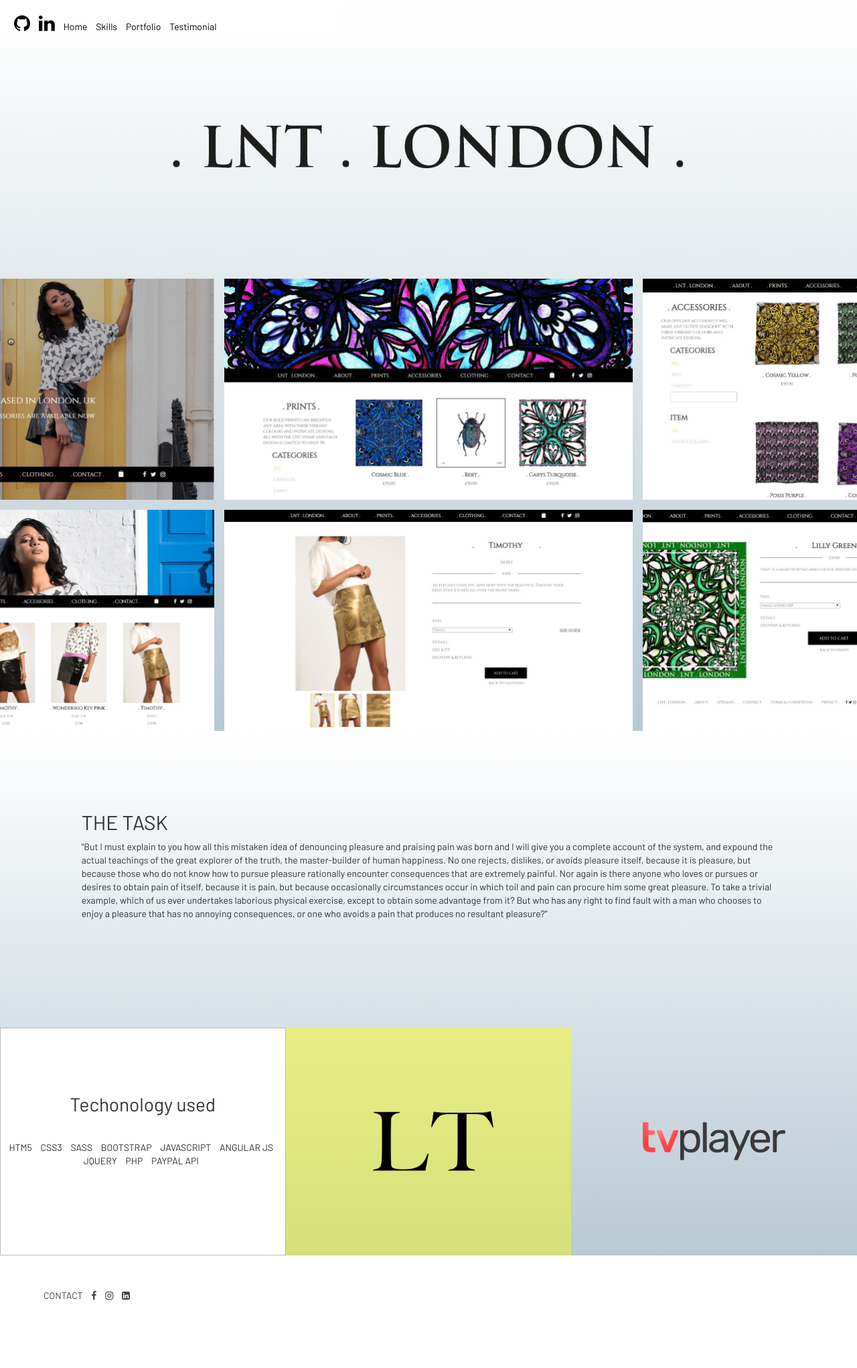
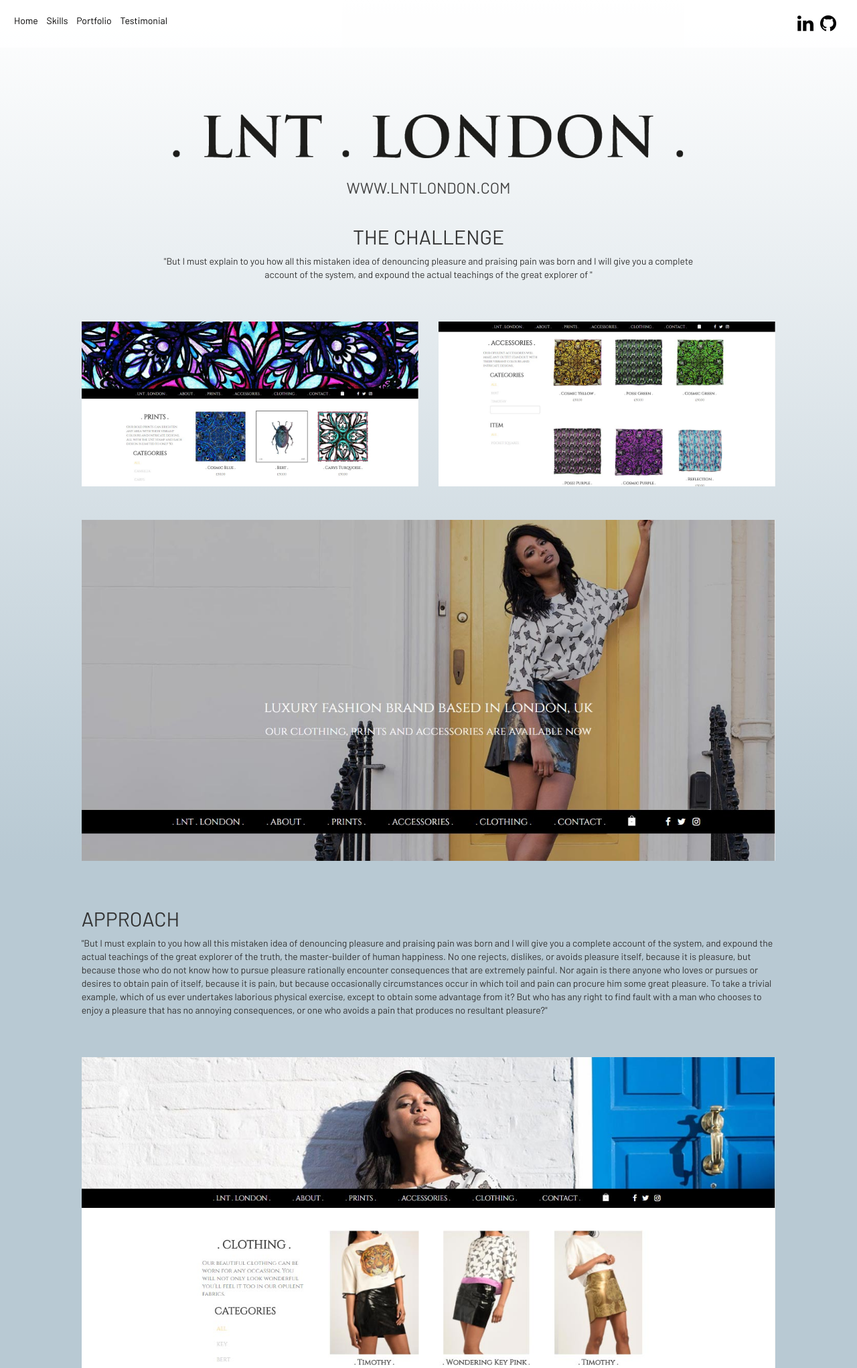
Before and after one commit to olu1987/olu_new, a PHP site: page /lnt.php in a window 1280 px wide. Shown: the top 2042 px of the page at 67% size. Before the commit the page ends 1940 px from the top, so only its background shows below. Run offline with PHP 8.4, Linux system fonts and the light colour scheme.

Commit message:
styling for lnt and tvp pages

```diff
--- a/build/css/application.css
+++ b/build/css/application.css
@@ -224,9 +227,12 @@ body {
     background: rgba(0, 0, 0, 0.29);
     top: 0; }
 
-.lnt-header-logo, .tvp-header {
+.tvp-header {
   margin-top: 100px;
-  margin-bottom: 100px; }
+  margin-bottom: 40px; }
+
+.lnt-header-logo {
+  margin-top: 100px; }
 
 .leshia-header-text {
   padding: 100px 0; }
@@ -254,6 +260,9 @@ body {
   /* w3c */
   filter: progid:DXImageTransform.Microsoft.gradient( startColorstr='#ffffff', endColorstr='#b8c9d3',GradientType=0 );
   /* ie6-9 */ }
+
+.lnt-solid-bg {
+  background: #b8c9d3; }
 
 .vantworks-bg {
   background: -moz-linear-gradient(90deg, #d2c2c3 0%, #d2c2c3 51%, white 100%);
@@ -381,7 +392,6 @@ body {
     .tile.covervidz img {
       border-radius: 10px; }
   .tile.tech {
-    background: #ffffff;
     border: 1px solid rgba(0, 0, 0, 0.28);
     cursor: default;
     display: block;
@@ -390,53 +400,6 @@ body {
 
 .leshia.grid-images .row {
   margin-top: 0; }
-
-.grid-images .row {
-  margin-top: 15px; }
-
-.grid-images .image-1 {
-  height: 330px;
-  background: url(../../img/lnt-one.jpg);
-  background-size: cover;
-  background-position: right;
-  margin-left: -15px;
-  margin-right: -15px; }
-
-.grid-images .image-2 {
-  height: 330px;
-  background: url(../../img/lnt-two.jpg);
-  background-size: cover;
-  background-position: center; }
-
-.grid-images .image-3 {
-  height: 330px;
-  background: url(../../img/lnt-three.jpg);
-  background-size: cover;
-  background-position: -62px;
-  margin-left: -15px;
-  margin-right: -15px; }
-
-.grid-images .image-4 {
-  height: 330px;
-  background: url(../../img/lnt-four.jpg);
-  background-size: cover;
-  background-position: -275px;
-  margin-left: -15px;
-  margin-right: -15px; }
-
-.grid-images .image-5 {
-  height: 330px;
-  background: url(../../img/lnt-five.jpg);
-  background-size: cover;
-  background-position: center; }
-
-.grid-images .image-6 {
-  height: 330px;
-  background: url(../../img/lnt-six.jpg);
-  background-size: cover;
-  background-position: -171px;
-  margin-left: -15px;
-  margin-right: -15px; }
 
 .html {
   background: #f1f1f1; }
@@ -561,8 +524,8 @@ body {
     transform: rotate(360deg); } }
 
 .task-description {
-  padding-top: 100px;
-  padding-bottom: 150px; }
+  padding-top: 50px;
+  padding-bottom: 50px; }
 
 .nav-toggle {
   position: fixed;
@@ -621,6 +584,13 @@ body {
     color: #000;
     padding-right: 10px; }
 
+.site-link {
+  font-size: 23px;
+  color: #444444; }
+  .site-link.lnt {
+    margin-top: -22px;
+    display: block; }
+
 @media (max-width: 1520px) {
   .container {
     width: 100%; } }
--- a/header.php
+++ b/header.php
@@ -27,12 +27,13 @@
 
 </div>
 <div class="navbar fixed-nav hidden-sm hidden-xs">
-    <a target="_blank" href="https://github.com/olu1987"><i class="fa fa-2x fa-github" aria-hidden="true"></i></a>
-    <a target="_blank" href="https://uk.linkedin.com/in/olu-meduoye-a76a82101"><i class="fa fa-2x fa-linkedin" aria-hidden="true"></i></a>
     <a href="index.php" class="anchor-link">Home</a>
     <a data-anchor="skills" class="anchor-link">Skills</a>
     <a data-anchor="porfolio" class="anchor-link">Portfolio</a>
     <a data-anchor="testimonial" class="anchor-link">Testimonial</a>
+
+    <a class="pull-right" target="_blank" href="https://github.com/olu1987"><i class="fa fa-2x fa-github" aria-hidden="true"></i></a>
+    <a class="pull-right" target="_blank" href="https://uk.linkedin.com/in/olu-meduoye-a76a82101"><i class="fa fa-2x fa-linkedin" aria-hidden="true"></i></a>
 </div>
 <a class="nav-toggle hidden-lg hidden-md">
     <i class="fa fa-2x fa-bars" aria-hidden="true"></i>
--- a/lnt.php
+++ b/lnt.php
@@ -2,50 +2,38 @@
 
 <!-- Add your site or application content here -->
 <div class="container grid-images lnt-bg-blue">
-    <div class="row pt-20">
+    <div class="row pt-20 pb-20 text-center">
         <div class="col-md-8 col-md-offset-2">
             <img class="img-responsive lnt-header-logo" src="img/lnt-text.png"/>
+            <a target="_blank" class="site-link text-uppercase lnt" href="http://lntlondon.com">www.lntlondon.com</a>
+        </div>
+    </div>
+    <div class="row mb-50 text-center">
+        <div class="col-md-8 col-md-offset-2">
+            <h2 class="text-uppercase">the challenge</h2>
+            <p>"But I must explain to you how all this mistaken idea of denouncing pleasure and praising pain was born and I
+                will give you a complete account of the system, and expound the actual teachings of the great explorer of
+               "</p>
         </div>
     </div>
     <div class="row">
-        <div class="col-md-3 col-sm-3">
-            <div class="image-1">
-
-            </div>
+        <div class="col-md-5 col-md-offset-1">
+            <img class="img-responsive" src="img/lnt-two.jpg"/>
         </div>
-        <div class="col-md-6 col-sm-6">
-            <div class="image-2">
-
-            </div>
-        </div>
-        <div class="col-md-3 col-sm-3">
-            <div class="image-3">
-
-            </div>
+        <div class="col-md-5">
+            <img class="img-responsive" src="img/lnt-three.jpg"/>
         </div>
     </div>
-    <div class="row">
-        <div class="col-md-3 col-sm-3">
-            <div class="image-4">
-
-            </div>
-        </div>
-        <div class="col-md-6 col-sm-6">
-            <div class="image-5">
-
-            </div>
-        </div>
-        <div class="col-md-3 col-sm-3">
-            <div class="image-6">
-
-            </div>
+    <div class="row pt-50">
+        <div class="col-md-10 col-md-offset-1">
+            <img class="img-responsive" src="img/lnt-one.jpg"/>
         </div>
     </div>
 </div>
-<div class="container lnt-bg-blue">
+<div class="container lnt-solid-bg">
     <div class="row task-description">
         <div class="col-md-10 col-md-offset-1">
-            <h2 class="text-uppercase">the task</h2>
+            <h2 class="text-uppercase">approach</h2>
             <p>"But I must explain to you how all this mistaken idea of denouncing pleasure and praising pain was born and I
                 will give you a complete account of the system, and expound the actual teachings of the great explorer of
                 the truth, the master-builder of human happiness. No one rejects, dislikes, or avoids pleasure itself,
@@ -55,6 +43,19 @@
                 procure him some great pleasure. To take a trivial example, which of us ever undertakes laborious physical exercise,
                 except to obtain some advantage from it? But who has any right to find fault with a man who chooses to enjoy
                 a pleasure that has no annoying consequences, or one who avoids a pain that produces no resultant pleasure?"</p>
+        </div>
+    </div>
+    <div class="row">
+        <div class="col-md-10 col-md-offset-1">
+            <img class="img-responsive" src="img/lnt-four.jpg"/>
+        </div>
+    </div>
+    <div class="row pt-50 pb-50">
+        <div class="col-md-5 col-md-offset-1">
+            <img class="img-responsive" src="img/lnt-five.jpg"/>
+        </div>
+        <div class="col-md-5">
+            <img class="img-responsive" src="img/lnt-six.jpg"/>
         </div>
     </div>
     <div class="row portfolio">
--- a/sass/base/_overrides.scss
+++ b/sass/base/_overrides.scss
@@ -1,3 +1,9 @@
 body{
   font-family: 'Barlow', sans-serif;
 }
+
+a{
+  &:hover,&:focus{
+    text-decoration: none !important;
+  }
+}
--- a/sass/layout/_header.scss
+++ b/sass/layout/_header.scss
@@ -33,9 +33,13 @@
   }
 }
 
-.lnt-header-logo,.tvp-header{
+.tvp-header{
   margin-top: 100px;
-  margin-bottom: 100px;
+  margin-bottom: 40px;
+}
+
+.lnt-header-logo{
+  margin-top: 100px;
 }
 
 .leshia-header-text{
--- a/sass/layout/_page.scss
+++ b/sass/layout/_page.scss
@@ -18,6 +18,10 @@
   background: linear-gradient(0deg, rgba(184,201,211,1) 0%, rgba(255,255,255,1) 100%); /* w3c */
   filter: progid:DXImageTransform.Microsoft.gradient( startColorstr='#ffffff', endColorstr='#b8c9d3',GradientType=0 ); /* ie6-9 */
 
+}
+
+.lnt-solid-bg{
+  background: #b8c9d3;
 }
 
 .vantworks-bg{
--- a/sass/modules/_grid.scss
+++ b/sass/modules/_grid.scss
@@ -75,7 +75,6 @@
     }
   }
   &.tech{
-    background: #ffffff;
     border: 1px solid rgba(0, 0, 0, 0.28);
     cursor: default;
     display: block;
@@ -87,56 +86,3 @@
 .leshia.grid-images .row{
   margin-top: 0;
 }
-
-.grid-images{
-  .row{
-    margin-top: 15px;
-  }
-  .image-1{
-    height: 330px;
-    background: url(../../img/lnt-one.jpg);
-    background-size: cover;
-    background-position: right;
-    margin-left: -15px;
-    margin-right: -15px;
-  }
-  .image-2{
-    height: 330px;
-    background: url(../../img/lnt-two.jpg);
-    background-size: cover;
-    background-position: center;
-  }
-  .image-3{
-    height: 330px;
-    background: url(../../img/lnt-three.jpg);
-    background-size: cover;
-    background-position: -62px;
-    margin-left: -15px;
-    margin-right: -15px;
-
-  }
-  .image-4{
-    height: 330px;
-    background: url(../../img/lnt-four.jpg);
-    background-size: cover;
-    background-position: -275px;
-    margin-left: -15px;
-    margin-right: -15px;
-  }
-  .image-5{
-    height: 330px;
-    background: url(../../img/lnt-five.jpg);
-    background-size: cover;
-    background-position: center;
-  }
-
-  .image-6{
-    height: 330px;
-    background: url(../../img/lnt-six.jpg);
-    background-size: cover;
-    background-position: -171px;
-    margin-left: -15px;
-    margin-right: -15px;
-
-  }
-}
--- a/sass/modules/_nav.scss
+++ b/sass/modules/_nav.scss
@@ -76,3 +76,12 @@
   }
 
 }
+
+.site-link{
+  font-size: 23px;
+  color: #444444;
+  &.lnt{
+    margin-top: -22px;
+    display: block;
+  }
+}
--- a/sass/modules/_page-components.scss
+++ b/sass/modules/_page-components.scss
@@ -109,7 +109,7 @@
   height: 10em;
 }
 .loader {
-  margin: 60px auto;
+  margin: 17vh auto;
   font-size: 10px;
   position: relative;
   text-indent: -9999em;
--- a/sass/modules/_text.scss
+++ b/sass/modules/_text.scss
@@ -1,4 +1,4 @@
 .task-description{
-  padding-top: 100px;
-  padding-bottom: 150px;
+  padding-top: 50px;
+  padding-bottom: 50px;
 }
--- a/tvptvguide.php
+++ b/tvptvguide.php
@@ -13,7 +13,7 @@
             </div>
         </div>
     </div>
-    <div class="container tvp-red-bg">
+    <div class="container ">
         <div class="row task-description">
             <div class="col-md-10 col-md-offset-1">
                 <h2 class="text-uppercase">the task</h2>
```
Also changed, not shown: other parts of build/css/application.css (+20 -15 lines), other parts of sass/layout/_page.scss (+21 -8 lines), tvp.php (+12 -3 lines), 1 other file.
